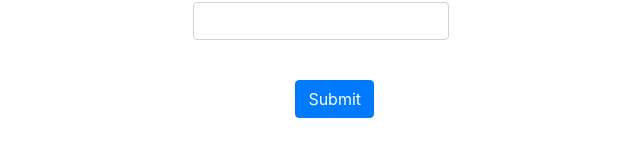
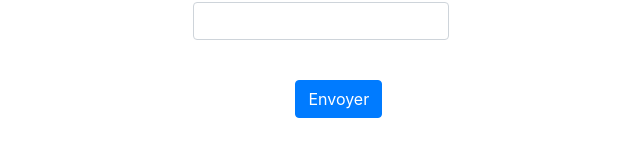
Before and after one commit to thomasliedts/GamesPack, an Angular app: page /inscript in a window 1280 px wide. Shown: the part 434-590 px from the top of the page, without its empty margins (319-959 px from the left). Built offline with nearby package versions, Linux system fonts and the light colour scheme.

Commit message:
form work!!!

```diff
--- a/src/app/inscript/inscript.component.html
+++ b/src/app/inscript/inscript.component.html
@@ -12,5 +12,5 @@
         <input type="password" class="form-control" [(ngModel)]="inscription.password"  formControlName="password" id="pwd">
     </div>
 
-    <button type="submit" class="btn btn-primary" (click)='CreateUserNew()'>Submit</button>
+    <button type="submit" class="btn btn-primary" (click)='CreateUserNew()'>Envoyer</button>
 </form>
```
